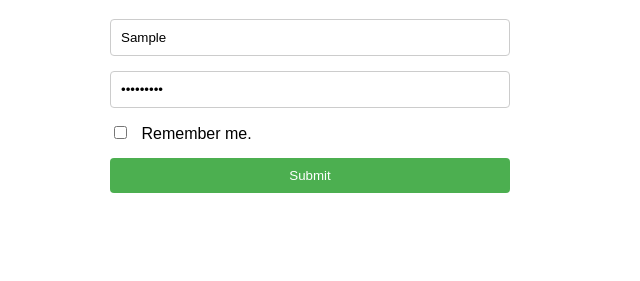
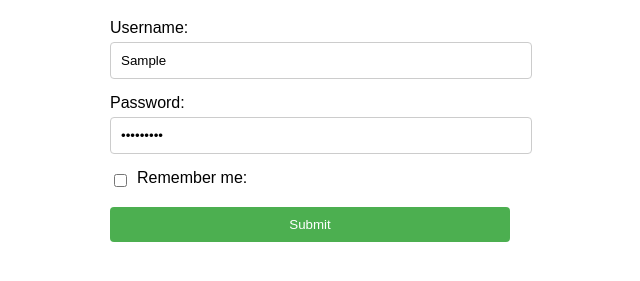
Before and after one commit to acciojob/remember-me-login-form-Prasanth-Rc, a website: page main.html in a window 1280 px wide. Both pictures are taken after typing "Sample", "Sample123" into the empty fields and a click on the input "Submit". Shown: the part 81-362 px from the top of the page, without its empty margins (330-970 px from the left). Drawn offline with Linux system fonts and the light colour scheme.

Commit message:
created a submission

```diff
--- a/main.html
+++ b/main.html
@@ -10,11 +10,17 @@
 	<!-- the entire body must be written by student -->
 	<h1>Login Form</h1>
     <form id="loginForm">
-        <input type="text" id="username" placeholder="Username" required>
-        <input type="password" id="password" placeholder="Password" required>
         <div>
+            <label for="username">Username:</label>
+            <input type="text" id="username" required>
+        </div>
+        <div>
+            <label for="password">Password:</label>
+            <input type="password" id="password" required>
+        </div>
+        <div class="checkbox-container">
             <input type="checkbox" id="checkbox">
-            <label for="checkbox">Remember me.</label>
+            <label for="checkbox">Remember me:</label>
         </div>
         <input type="submit" id="submit" value="Submit">
     </form>
--- a/script.js
+++ b/script.js
@@ -18,30 +18,29 @@ document.addEventListener('DOMContentLoaded', function() {
         alert(`Logged in as ${username}`);
 
         if (checkbox.checked) {
-            localStorage.setItem('rememberedUsername', username);
-            localStorage.setItem('rememberedPassword', password);
+            localStorage.setItem('username', username);
+            localStorage.setItem('password', password);
         } else {
-            localStorage.removeItem('rememberedUsername');
-            localStorage.removeItem('rememberedPassword');
+            localStorage.removeItem('username');
+            localStorage.removeItem('password');
         }
 
         checkSavedCredentials();
     });
 
     existingBtn.addEventListener('click', function() {
-        const savedUsername = localStorage.getItem('rememberedUsername');
+        const savedUsername = localStorage.getItem('username');
         if (savedUsername) {
             alert(`Logged in as ${savedUsername}`);
         }
     });
 
-    // Function to check for saved credentials
     function checkSavedCredentials() {
-        const savedUsername = localStorage.getItem('rememberedUsername');
+        const savedUsername = localStorage.getItem('username');
         if (savedUsername) {
             existingBtn.style.display = 'block';
             usernameInput.value = savedUsername;
-            passwordInput.value = localStorage.getItem('rememberedPassword');
+            passwordInput.value = localStorage.getItem('password');
             checkbox.checked = true;
         } else {
             existingBtn.style.display = 'none';
--- a/styles.css
+++ b/styles.css
@@ -1,5 +1,5 @@
 /*  your css code here. If applicable */
-      body {
+    body {
             font-family: Arial, sans-serif;
             max-width: 400px;
             margin: 0 auto;
@@ -13,11 +13,20 @@
             flex-direction: column;
             gap: 15px;
         }
+        label {
+            display: block;
+            margin-bottom: 5px;
+        }
         input[type="text"],
         input[type="password"] {
             padding: 10px;
             border: 1px solid #ccc;
             border-radius: 4px;
+            width: 100%;
+        }
+        .checkbox-container {
+            display: flex;
+            align-items: center;
         }
         #checkbox {
             margin-right: 10px;
@@ -39,4 +48,5 @@
             border-radius: 4px;
             cursor: pointer;
             margin-top: 10px;
+            width: 100%;
         }
```
